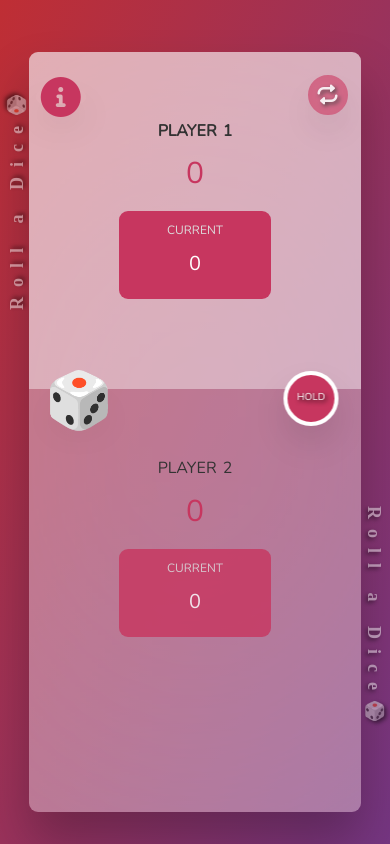
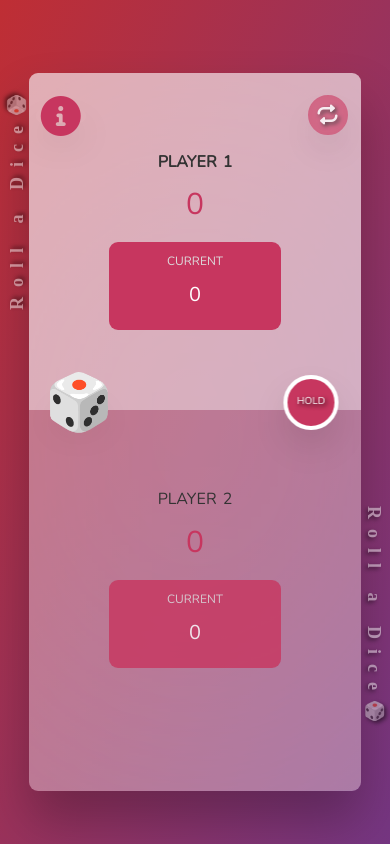
Before and after one commit to jas-sin82/roll_a_dice_game, a plain HTML site: page index.html in a window 390 px wide. Drawn offline with nearby package versions, Linux system fonts and the light colour scheme.

Commit message:
add some margin to player-1

```diff
--- a/style.css
+++ b/style.css
@@ -610,7 +610,7 @@ main {
     max-width: 85%;
     display:block;
     height: 100%;
-    max-height: 90%;
+    max-height: 85%;
     background-color: rgba(255, 255, 255, 0.35);
     backdrop-filter: blur(200px);
     filter: blur();
@@ -717,13 +717,16 @@ main {
 
   .player {
     flex: 50%;
-    /* padding: 8rem; */
+    padding: 8rem;
     display: flex;
     flex-direction: column;
     align-items: center;
     transition: all 0.75s;
-    padding-top:70px;
 
+
+  }
+  .player--1{
+    margin-bottom:40px;
   }
  .winning-message{
 
```
